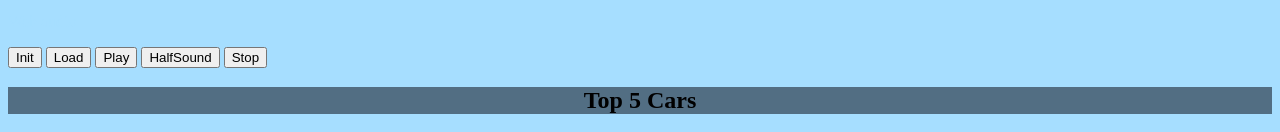
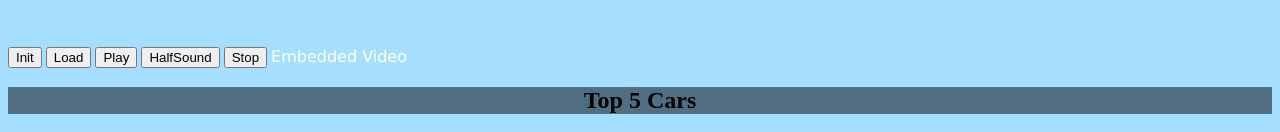
Before and after one commit to ICeZer0/iM-Durant7.github.io, a plain HTML site: page index.html in a window 1280 px wide. Shown: the part 547-679 px from the top of the page. Drawn offline with nearby package versions, Linux system fonts and the light colour scheme.

Commit message:
added project

```diff
--- a/index.html
+++ b/index.html
@@ -26,6 +26,10 @@
     <button onclick="playSound(myAudioBuffer)">Play</button>
     <button onclick="playSoundHalf(myAudioBuffer)">HalfSound</button>
     <button onclick="stopSound()">Stop</button>
+
+    <a href="./embeded%20Video/example.html">Embedded Video</a>
+
+
 
 <h2>Top 5 Cars</h2>
     <ul>
```
